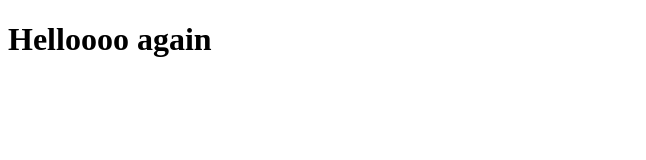
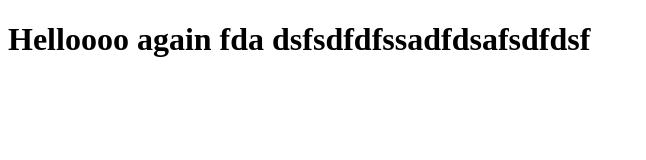
Before and after one commit to lerrlera/P02, a plain HTML site: page index.html in a window 1280 px wide. Shown: the whole page, without its empty margins (0-646 px from the left). Drawn offline with Linux system fonts and the light colour scheme.

Commit message:
hello
hello

```diff
--- a/index.html
+++ b/index.html
@@ -7,4 +7,4 @@
 </head>
 <body>
 
-        <h1>Helloooo again</h1>
+        <h1>Helloooo again fda dsfsdfdfssadfdsafsdfdsf</h1>
```
